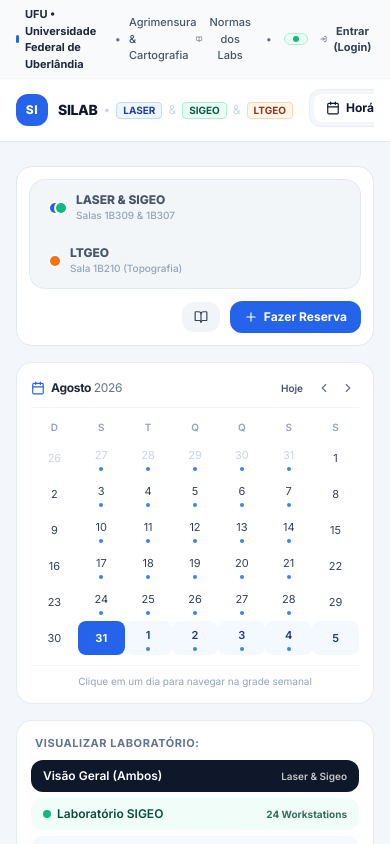
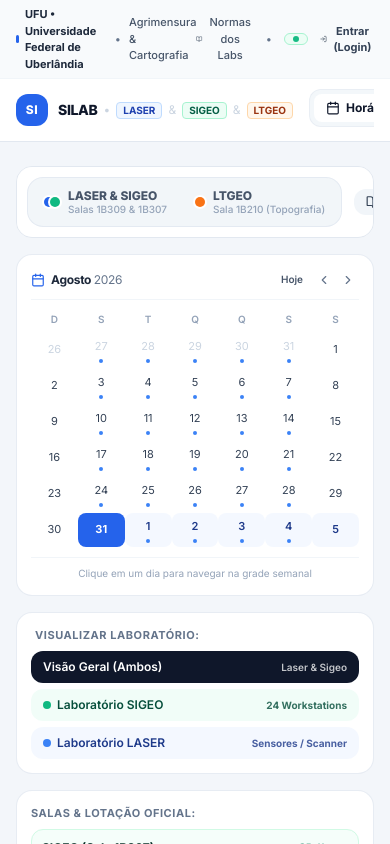
Before and after one commit to Leonardo-781/Gest-o-dos-Laborat-rios-LASER-SIGEO, a React (Vite) app: page / in a window 390 px wide. Shown: the top 844 px of the page. Built offline with nearby package versions, Linux system fonts and the light colour scheme; no server answers; the database is empty.

Commit message:
style(schedule): manter seletor de labs e acoes estritamente em uma unica linha sem quebras

```diff
--- a/src/components/ScheduleView.tsx
+++ b/src/components/ScheduleView.tsx
@@ -13,7 +13,6 @@
   Layers,
   Sparkles,
   Repeat,
-  MapPin,
   BookOpen,
   ShieldCheck,
   Lock
@@ -135,10 +134,10 @@
   return (
     <div className="space-y-4">
       {/* SELETOR PRINCIPAL DE LABORATÓRIOS (SEGMENTED CONTROL DE ALTA FIDELIDADE) */}
-      <div className="bg-white p-3 rounded-2xl border border-slate-200 shadow-xs flex flex-col md:flex-row md:items-center justify-between gap-3 no-print">
+      <div className="bg-white p-2.5 sm:p-3 rounded-2xl border border-slate-200 shadow-xs flex items-center justify-between gap-3 flex-nowrap overflow-x-auto no-scrollbar no-print">
 
         {/* Segmented Switcher */}
-        <div className="inline-flex p-1 bg-slate-100/90 rounded-2xl border border-slate-200/80 gap-1.5 self-start md:self-auto items-center flex-wrap">
+        <div className="inline-flex p-1 bg-slate-100/90 rounded-2xl border border-slate-200/80 gap-1 items-center flex-nowrap shrink-0">
 
           {/* Aba 1: Complexo LASER & SIGEO */}
           <button
@@ -147,34 +146,23 @@
               setActiveLabGroup('laser_sigeo');
               if (selectedLab === 'ltgeo') setSelectedLab('all');
             }}
-            className={`flex items-center gap-2.5 px-4 py-2 rounded-xl text-xs font-bold transition-all cursor-pointer ${
+            className={`flex items-center gap-2 px-3 py-1.5 rounded-xl text-xs font-bold transition-all cursor-pointer whitespace-nowrap shrink-0 ${
               activeLabGroup === 'laser_sigeo'
-                ? 'bg-white text-slate-900 shadow-sm border border-slate-200/90 ring-1 ring-slate-900/5'
+                ? 'bg-white text-slate-900 shadow-xs border border-slate-200/90 ring-1 ring-slate-900/5'
                 : 'text-slate-600 hover:text-slate-900 hover:bg-slate-200/50'
             }`}
           >
-            <div className="flex items-center -space-x-1">
+            <div className="flex items-center -space-x-1 shrink-0">
               <span className="w-2.5 h-2.5 rounded-full bg-blue-600 ring-2 ring-white" />
               <span className="w-2.5 h-2.5 rounded-full bg-emerald-500 ring-2 ring-white" />
             </div>
-            <div className="text-left">
-              <div className="leading-tight font-extrabold flex items-center gap-1.5">
+            <div className="text-left leading-tight">
+              <div className="font-extrabold flex items-center gap-1.5">
                 <span>LASER & SIGEO</span>
                 {activeLabGroup === 'laser_sigeo' && (
-                  <span className="text-[10px] font-black uppercase text-blue-700 bg-blue-50 px-1.5 py-0.2 rounded border border-blue-200">
+                  <span className="text-[9px] font-black uppercase text-blue-700 bg-blue-50 px-1 py-0.2 rounded border border-blue-200">
                     Ativo
                   </span>
-                )}
-                {currentUser && isManager && (
-                  (canUserManageLab('laser') || canUserManageLab('sigeo')) ? (
-                    <span className="text-[9px] font-bold text-emerald-700 bg-emerald-50 px-1 py-0.2 rounded border border-emerald-200 flex items-center gap-0.5" title="Você tem permissão de gestão nestes laboratórios">
-                      ✓ Gestão
-                    </span>
-                  ) : (
-                    <span className="text-[9px] font-medium text-slate-500 bg-slate-200/70 px-1 py-0.2 rounded border border-slate-300 flex items-center gap-0.5" title="Somente leitura: fora da sua jurisdição">
-                      🔒 Leitura
-                    </span>
-                  )
                 )}
               </div>
               <div className="text-[10px] text-slate-400 font-medium">Salas 1B309 & 1B307</div>
@@ -188,31 +176,20 @@
               setActiveLabGroup('ltgeo');
               setSelectedLab('ltgeo');
             }}
-            className={`flex items-center gap-2.5 px-4 py-2 rounded-xl text-xs font-bold transition-all cursor-pointer ${
+            className={`flex items-center gap-2 px-3 py-1.5 rounded-xl text-xs font-bold transition-all cursor-pointer whitespace-nowrap shrink-0 ${
               activeLabGroup === 'ltgeo'
-                ? 'bg-white text-orange-950 shadow-sm border border-orange-200/90 ring-1 ring-orange-500/10'
+                ? 'bg-white text-orange-950 shadow-xs border border-orange-200/90 ring-1 ring-orange-500/10'
                 : 'text-slate-600 hover:text-slate-900 hover:bg-slate-200/50'
             }`}
           >
-            <span className="w-2.5 h-2.5 rounded-full bg-orange-500 ring-2 ring-white" />
-            <div className="text-left">
-              <div className="leading-tight font-extrabold flex items-center gap-1.5">
+            <span className="w-2.5 h-2.5 rounded-full bg-orange-500 ring-2 ring-white shrink-0" />
+            <div className="text-left leading-tight">
+              <div className="font-extrabold flex items-center gap-1.5">
                 <span>LTGEO</span>
                 {activeLabGroup === 'ltgeo' && (
-                  <span className="text-[10px] font-black uppercase text-orange-700 bg-orange-50 px-1.5 py-0.2 rounded border border-orange-200">
+                  <span className="text-[9px] font-black uppercase text-orange-700 bg-orange-50 px-1 py-0.2 rounded border border-orange-200">
                     Ativo
                   </span>
-                )}
-                {currentUser && isManager && (
-                  canUserManageLab('ltgeo') ? (
-                    <span className="text-[9px] font-bold text-emerald-700 bg-emerald-50 px-1 py-0.2 rounded border border-emerald-200 flex items-center gap-0.5" title="Você tem permissão de gestão neste laboratório">
-                      ✓ Gestão
-                    </span>
-                  ) : (
-                    <span className="text-[9px] font-medium text-slate-500 bg-slate-200/70 px-1 py-0.2 rounded border border-slate-300 flex items-center gap-0.5" title="Somente leitura: fora da sua jurisdição">
-                      🔒 Leitura
-                    </span>
-                  )
                 )}
               </div>
               <div className="text-[10px] text-slate-400 font-medium">Sala 1B210 (Topografia)</div>
@@ -221,12 +198,12 @@
 
         </div>
 
-        {/* Lado Direito: Micro-Metadados da Sala Ativa + Ação Rápida */}
-        <div className="flex items-center gap-2.5 self-end md:self-auto flex-wrap">
+        {/* Lado Direito: Ações e Indicador em Linha Única */}
+        <div className="flex items-center gap-2 shrink-0 flex-nowrap ml-auto">
 
           {/* Indicador de Jurisdição para Usuário Gestor Logado */}
           {currentUser && isManager && (
-            <div className={`hidden lg:flex items-center gap-1.5 px-3 py-1.5 rounded-xl text-xs font-bold border transition shadow-2xs ${
+            <div className={`flex items-center gap-1.5 px-2.5 py-1.5 rounded-xl text-xs font-bold border transition shadow-2xs shrink-0 whitespace-nowrap ${
               (activeLabGroup === 'ltgeo' ? canUserManageLab('ltgeo') : (canUserManageLab('laser') || canUserManageLab('sigeo')))
                 ? 'bg-emerald-50 text-emerald-800 border-emerald-200'
                 : 'bg-amber-50 text-amber-800 border-amber-200'
@@ -245,19 +222,10 @@
             </div>
           )}
 
-          <div className="hidden xl:flex items-center gap-2 px-3 py-1.5 bg-slate-50 border border-slate-200 rounded-xl text-xs text-slate-600">
-            <MapPin className="w-3.5 h-3.5 text-blue-600 shrink-0" />
-            {activeLabGroup === 'ltgeo' ? (
-              <span><strong>Sala 1B210</strong> • 30 vagas • Estações Totais & Receptores GNSS</span>
-            ) : (
-              <span><strong>Salas 1B309 & 1B307</strong> • 70 postos • Estações SIG & Laser</span>
-            )}
-          </div>
-
           <button
             type="button"
             onClick={() => setIsRulesOpen(true)}
-            className="flex items-center gap-1.5 px-3 py-2 bg-slate-100 hover:bg-slate-200 text-slate-700 text-xs font-bold rounded-xl transition cursor-pointer"
+            className="flex items-center gap-1.5 px-3 py-1.5 bg-slate-100 hover:bg-slate-200 text-slate-700 text-xs font-bold rounded-xl transition cursor-pointer shrink-0 whitespace-nowrap"
             title="Consultar normas e regras de uso dos laboratórios"
           >
             <BookOpen className="w-3.5 h-3.5" />
@@ -267,7 +235,7 @@
           <button
             type="button"
             onClick={() => setIsBookingOpen(true)}
-            className={`flex items-center gap-1.5 px-3.5 py-2 text-white text-xs font-bold rounded-xl shadow-xs transition cursor-pointer ${
+            className={`flex items-center gap-1.5 px-3.5 py-1.5 text-white text-xs font-bold rounded-xl shadow-xs transition cursor-pointer shrink-0 whitespace-nowrap ${
               activeLabGroup === 'ltgeo'
                 ? 'bg-orange-600 hover:bg-orange-700'
                 : 'bg-blue-600 hover:bg-blue-700'
```
